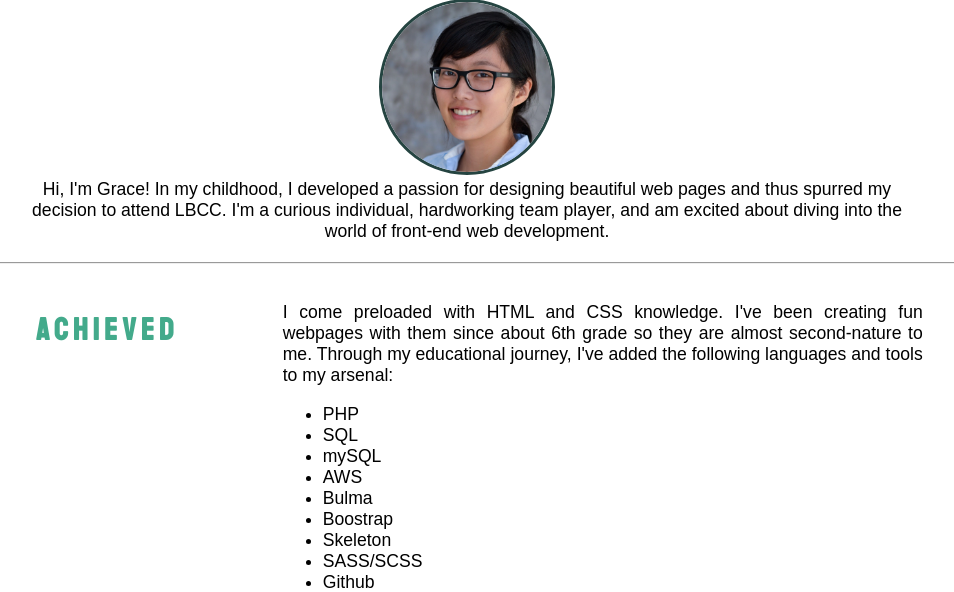
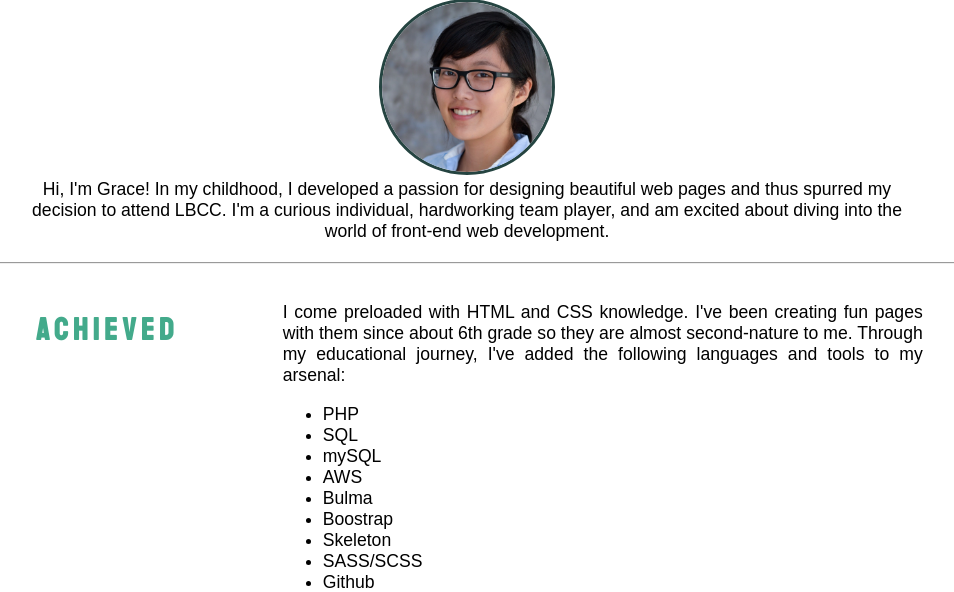
Before and after one commit to developergrace/cosw30, a PHP site: page /portfolio/about.php in a window 1280 px wide. Shown: the part 101-693 px from the top of the page, without its empty margins (173-1127 px from the left). Run offline with PHP 8.4, Linux system fonts and the light colour scheme; some web fonts are replaced.

Commit message:
spell check

```diff
--- a/portfolio/about.php
+++ b/portfolio/about.php
@@ -15,7 +15,7 @@ my decision to attend LBCC. I'm a curious individual, hardworking team player, a
     </div>
 
     <div class="abouttext">
-        <p class="about">I come preloaded with HTML and CSS knowledge. I've been creating fun webpages with them since about
+        <p class="about">I come preloaded with HTML and CSS knowledge. I've been creating fun pages with them since about
          6th grade so they are almost second-nature to me. Through my educational journey, I've added the following
          languages and tools to my arsenal:
          <ul>
```
